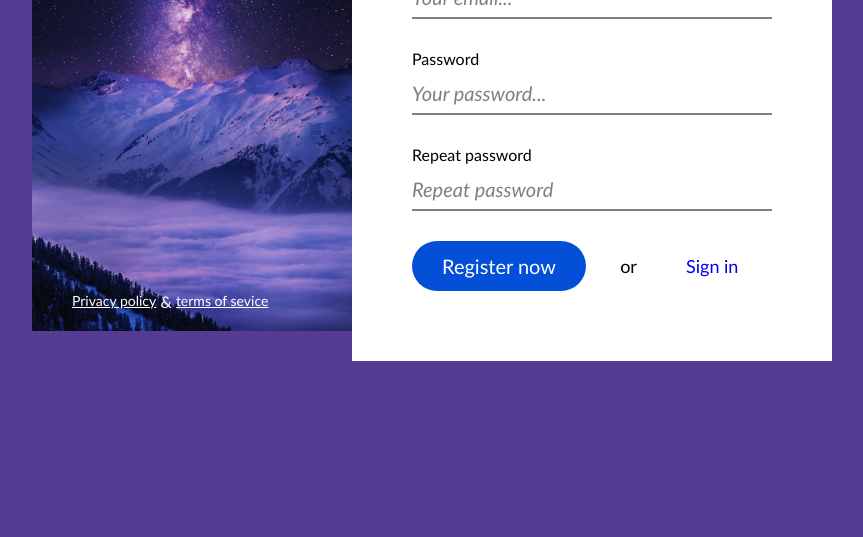
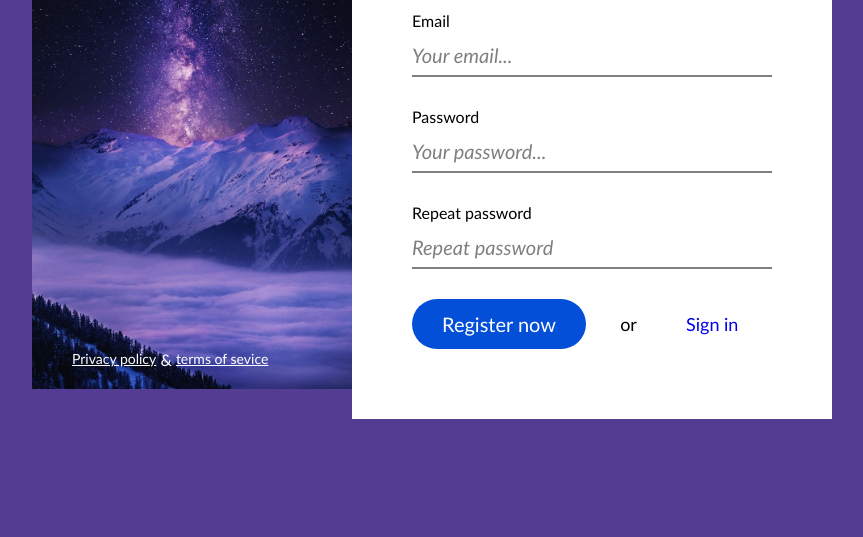
Before and after one commit to ritullia/5-signup, a website: page index.html in a window 1280 px wide. Shown: the part 263-800 px from the top of the page, without its empty margins (208-1071 px from the left). Drawn offline with Linux system fonts and the light colour scheme.

Commit message:
content in the center of the screen

```diff
--- a/css/main.css
+++ b/css/main.css
@@ -7,17 +7,21 @@ body * {
     font-family: 'Gill Sans', 'Gill Sans MT', Calibri, 'Trebuchet MS', sans-serif;
 }
 
-.container {
-   display: inline-block;
-   width: 800px;
-   margin-top: 60px;
-   margin-left: calc(50% - 400px);
-   position: relative;
+body {
+    background-color: #533C91;
+    position: relative;
+    height: 100vh;
 }
 
-body {
-    background-color: #533C91;
-}
+.container {
+    display: inline-block;
+    width: 800px;
+    position: absolute;
+    position: absolute;
+    top: 50%;
+    left: 50%;
+    transform: translate(-50%, -50%);
+ }
 
 .left-column {
     width: 40%;
```
